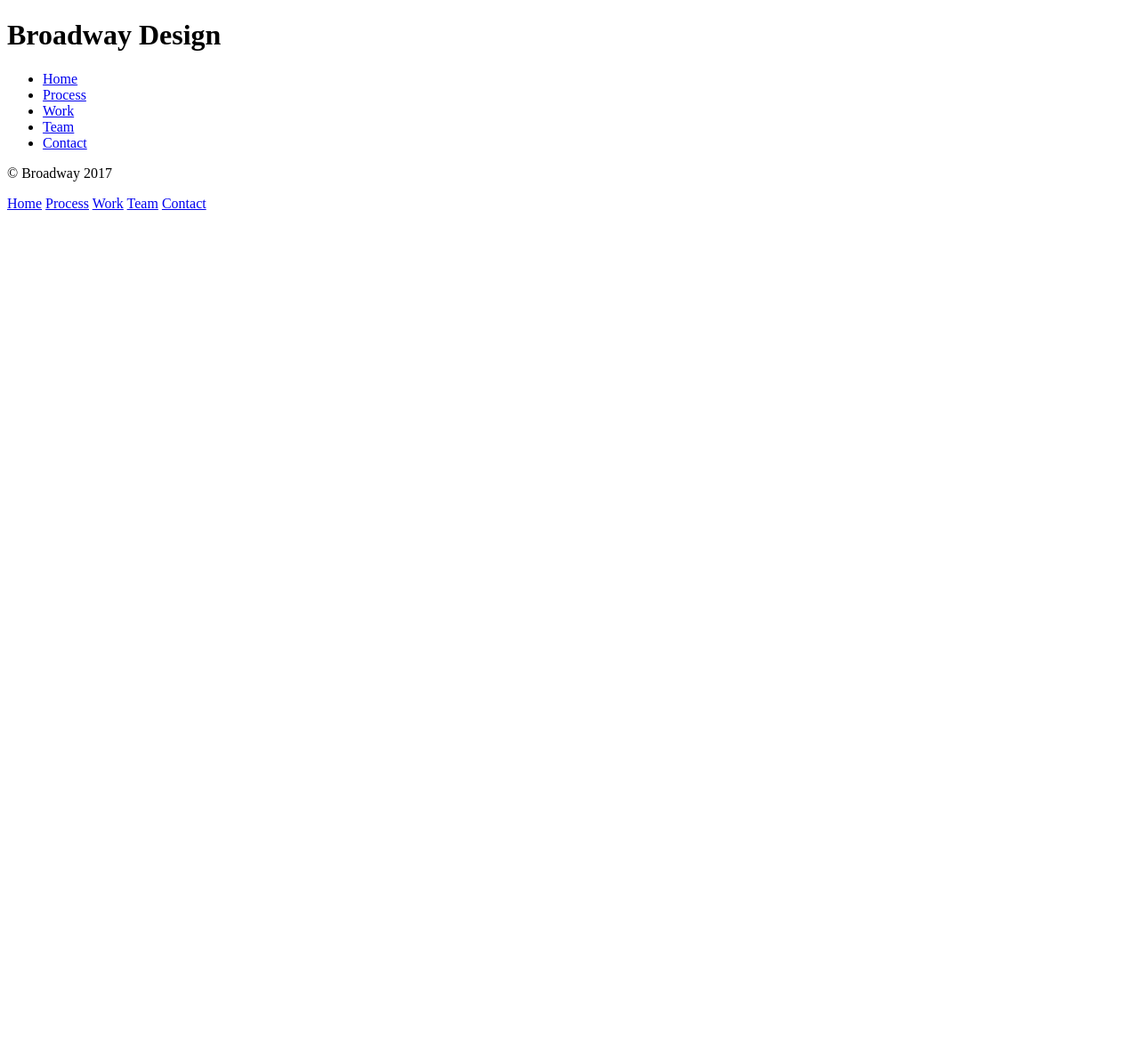
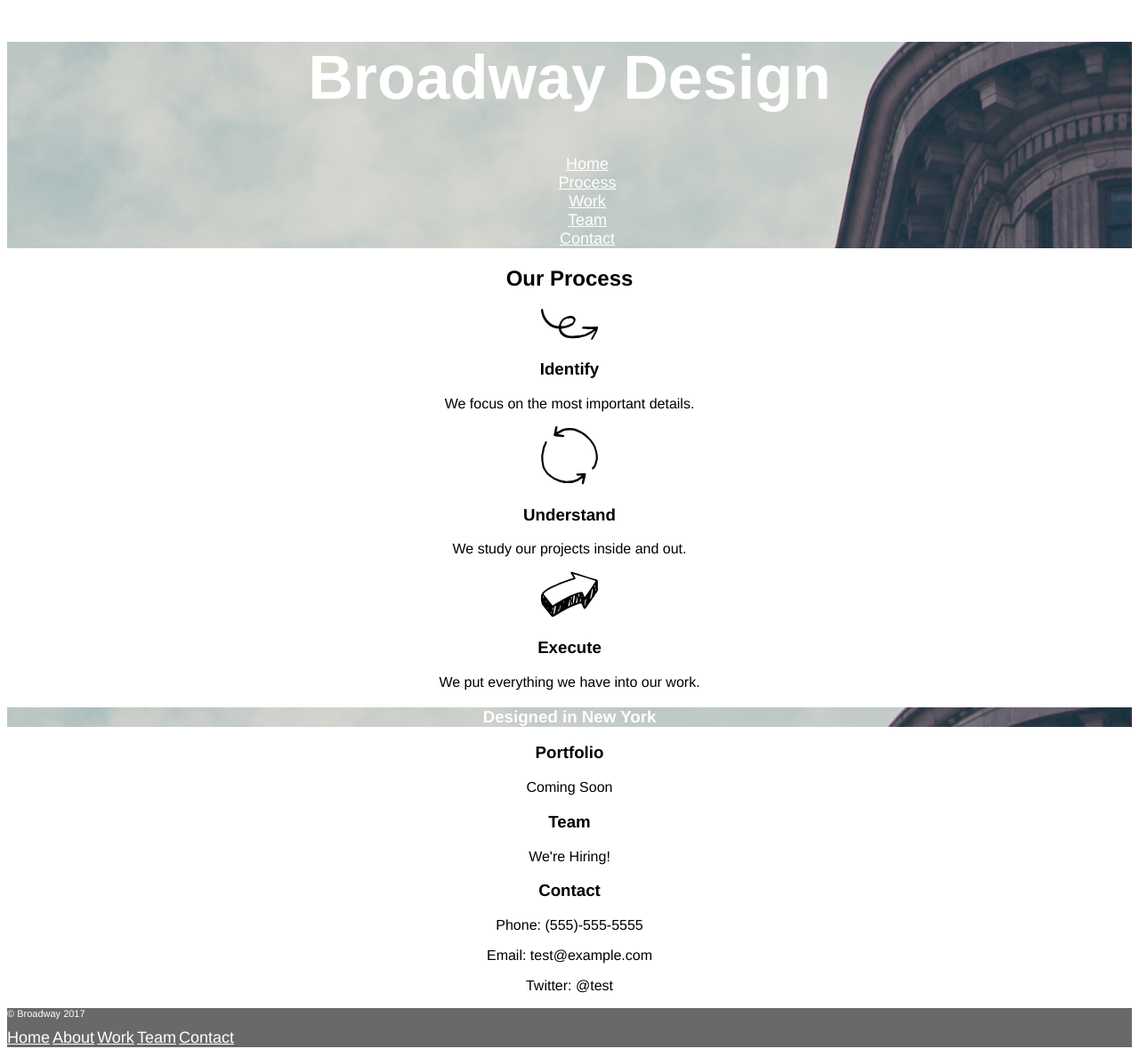
Before and after one commit to glennrosenberg/broadway, a plain HTML site: page index.html in a window 1280 px wide. Shown: the whole page at 89% size. Before the commit the page ends 800 px from the top, so only its background shows below. Drawn offline with Linux system fonts and the light colour scheme.

Commit message:
Added the rest of the content

```diff
--- a/index.html
+++ b/index.html
@@ -21,27 +21,41 @@
     </nav>
   </div>
   <div id="process">
-
+    <h2>Our Process</h2>
+    <img src="./resources/images/identify_icon.svg" alt="swirly arrow" />
+    <h3>Identify</h3>
+    <p>We focus on the most important details.</p>
+    <img src="./resources/images/understand_icon.svg" alt="yin-yang arrows" />
+    <h3>Understand</h3>
+    <p>We study our projects inside and out.</p>
+    <img src="./resources/images/execute_icon.svg" alt="fat arrow" />
+    <h3>Execute</h3>
+    <p>We put everything we have into our work.</p>
+  </div>
+  <div class="heading">
+    <h3>Designed in New York</h3>
   </div>
   <div id="work">
-
+    <h3>Portfolio</h3>
+    <p>Coming Soon</p>
   </div>
   <div id="team">
-
+    <h3>Team</h3>
+    <p>We're Hiring!</p>
   </div>
   <div id="contact">
-
+    <h3>Contact</h3>
+    <p>Phone: (555)-555-5555</p>
+    <p>Email: test@example.com</p>
+    <p>Twitter: @test</p>
   </div>
   <footer>
     <p>&copy Broadway 2017</p>
-    <nav>
       <a href="#">Home</a>
-      <a href="#process">Process</a>
+      <a href="#about">About</a>
       <a href="#work">Work</a>
       <a href="#team">Team</a>
       <a href="#contact">Contact</a>
-    </nav>
   </footer>
-
 </body>
 </html>
--- a/resources/css/style.css
+++ b/resources/css/style.css
@@ -0,0 +1,30 @@
+body {
+  text-align: center;
+  font-family: helvetica;
+}
+
+div.heading {
+  color: white;
+  background-image: url("../images/the-flatiron-building.png");
+}
+
+h1 {
+  font-size: 70px;
+  font-weight: bold;
+}
+
+nav ul {
+  list-style-type: none;
+}
+
+a {
+  font-size: 18px;
+  color: white;
+}
+
+footer {
+  text-align: left;
+  color: white;
+  background-color: dimgray;
+  font-size: 11px;
+}
```
Also changed, not shown: resources/images/identify_icon.svg (renamed from resources/images/identify_icom.svg).
